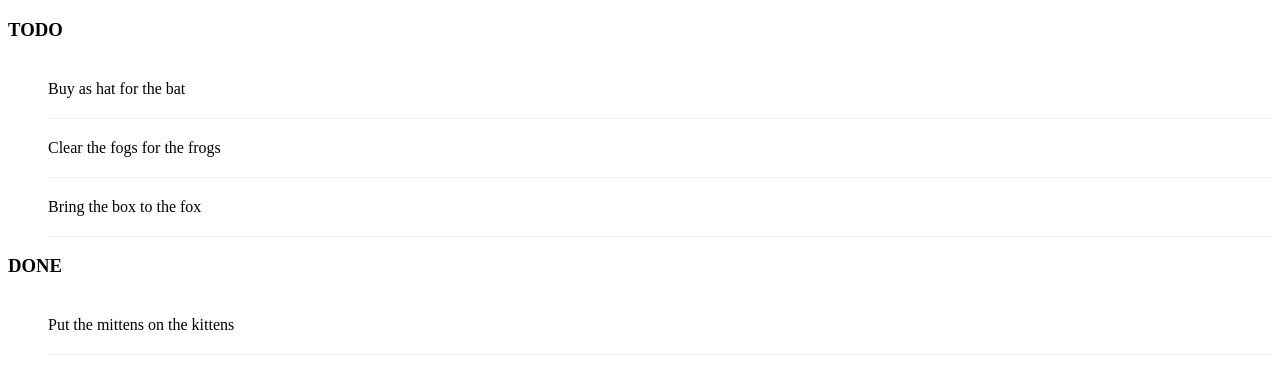
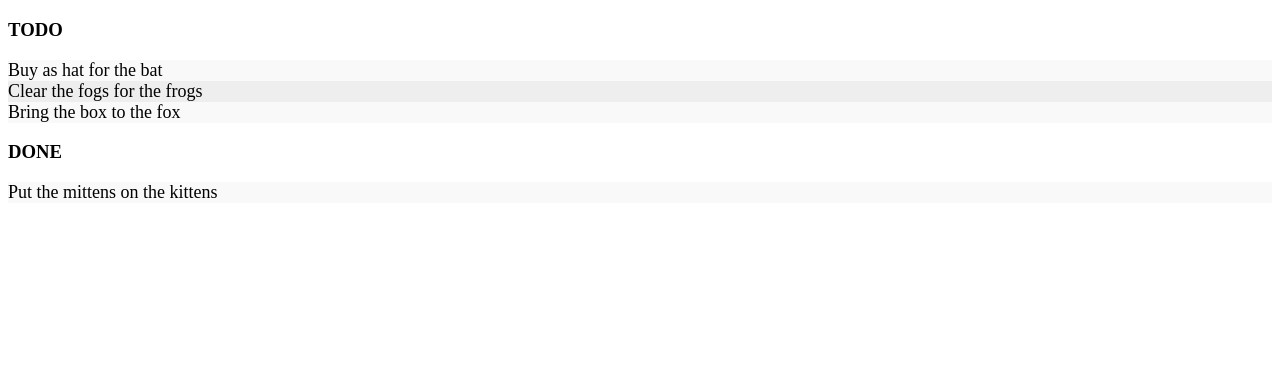
Before and after one commit to BernardAli/todo-list, a plain HTML site: page index.html in a window 1280 px wide. Shown: the part 61-430 px from the top of the page. Drawn offline with Linux system fonts and the light colour scheme.

Commit message:
Test of PR

```diff
--- a/index.html
+++ b/index.html
@@ -11,11 +11,24 @@
         h3{
             text-transform: uppercase;
         }
-        li {
-            overflow: hidden;
-            padding: 20px 0;
-            border-bottom: 1px solid #eee;
-        }
+        ul {
+	   margin: 0;
+	   padding: 0;
+	}
+	ul li {
+	  cursor: pointer;
+	  position: relative;
+	  padding: 12-x 8px 12px 40px;
+	  background: #eee;
+	  font-size: 18px;
+	  transition: 0.2s
+	}
+	ul li:nth-child(odd){
+	  background: #f9f9f9;
+	 }
+	ul li:hover{
+	background: #ddd;
+	}
     </style>
 </head>
 <body>
```
